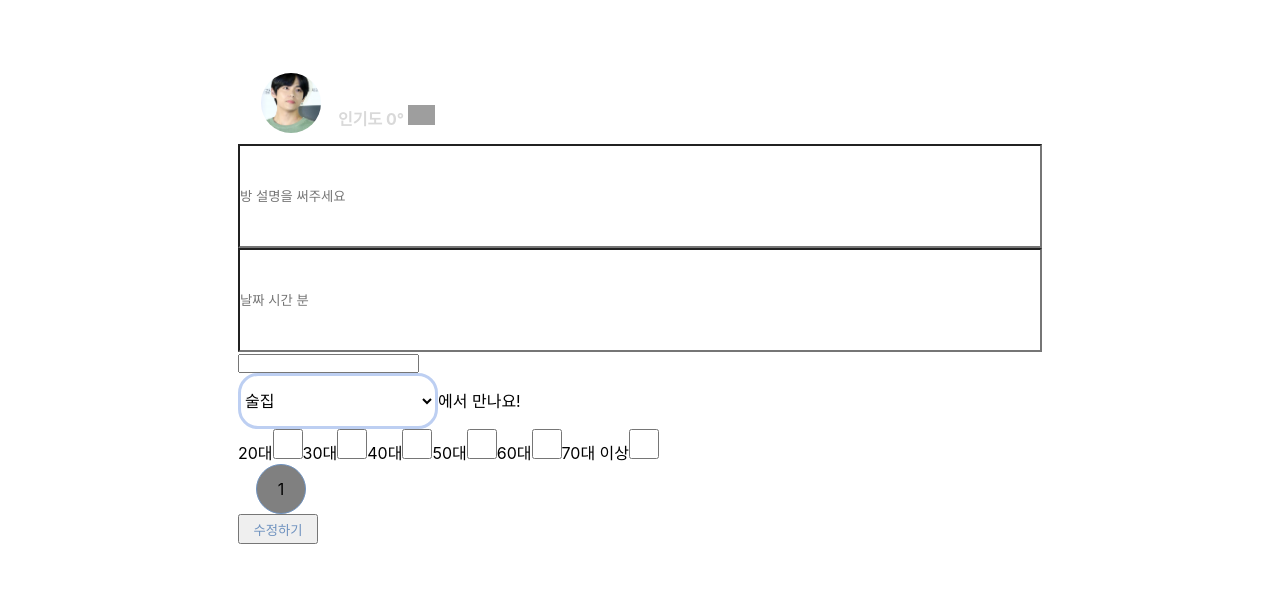
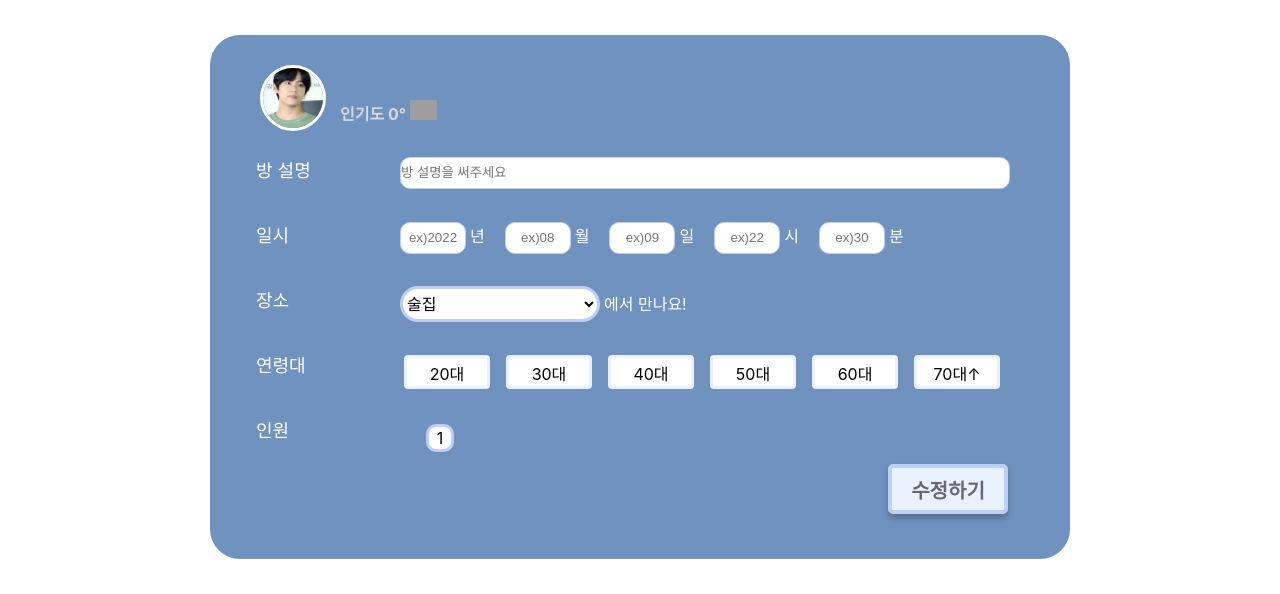
Before and after one commit to minwoo9629/DrinkUs, a React (Create React App) app in the folder FrontEnd/: page /calendar/1/edit in a window 1280 px wide. Shown: the part 203-797 px from the top of the page. Built offline with nearby package versions, Linux system fonts and the light colour scheme; no server answers; grey boxes are pictures that could not be loaded; the HTML template or start-up script is replaced by a standard one; a web font is replaced by a local one.

Commit message:
feat: 방 수정 페이지

```diff
--- a/FrontEnd/src/pages/calendarcommunity/CreateCalendar.js
+++ b/FrontEnd/src/pages/calendarcommunity/CreateCalendar.js
@@ -79,12 +79,6 @@ const DateInputForm = styled.input`
   text-align: center;
 `
 
-const CheckBoxForm = styled.input`
-  background-color: white;
-  width: 30px;
-  height: 30px;
-`
-
 const SelectBox = styled.select`
   width: 200px;
   background-color: white;
@@ -160,7 +154,7 @@ const CreateCalendar = () => {
 
   const [calendarInfo, setCalendarInfo] = useState({
     calendarContent: '',
-    peopleLimit: 2,
+    peopleLimit: 1,
     place: '술집',
   });
 
@@ -225,7 +219,7 @@ const CreateCalendar = () => {
   };
 
   const onHandleDecrease = (type) => {
-    const amount = calendarInfo[type] - 1 < 2 ? 2 : calendarInfo[type] - 1;
+    const amount = calendarInfo[type] - 1 < 1 ? 1 : calendarInfo[type] - 1;
     setCalendarInfo({ ...calendarInfo, [type]: amount });
   };
 
--- a/FrontEnd/src/pages/calendarcommunity/EditCalendar.js
+++ b/FrontEnd/src/pages/calendarcommunity/EditCalendar.js
@@ -4,100 +4,196 @@ import Header from "../../components/layout/Header";
 import FetchProfile from "../../components/room/FetchProfile";
 import { Wrapper } from "../../components/styled/Wrapper";
 import { client } from "../../utils/client";
-import ReactDatePicker from "react-datepicker";
+import moment from "moment";
+import { FailAlert, SuccessAlert } from "../../utils/sweetAlert";
+import { useNavigate } from "react-router-dom";
+
+const CreateCalendarBlock = styled.div`
+  width: 800px;
+  margin-bottom: 20px;
+  color: white;
+  background-color: #6F92BF;
+  border-radius: 30px;
+  padding: 30px;
+`
+
+const InputBlock = styled.div`
+  display: block;
+  line-height: 1;
+  margin-top: 5px;
+  margin-bottom: 5px;
+  height: 60px;
+`;
+
+const InputLeftWrap = styled.div`
+  float: left;
+  margin-left: 2%;
+  width: 18%;
+  height: 30px;
+  line-height: 30px;
+  padding: 17px 0;
+  font-size: 18px;
+  text-align: left;
+`;
+
+const InputRightWrap = styled.div`
+  float: left;
+  width: 80%;
+  height: 30px;
+  line-height: 30px;
+  padding: 17px 0;
+`;
 
 const CreateButton = styled.button `
-  color: #6f92bf;
-  width: 80px;
-  height: 30px;
+  float: right;
+  margin-right: 4%;
+  background-color: #EAF1FF;
+  color: #676775;
+  width: 120px;
+  height: 50px;
+  font-size: 20px;
+  font-weight: bold;
+  border: 4px solid #BDCFF2;
+  border-radius: 5px;
+  box-shadow: 0px 4px 6px rgba(0,0,0,0.25);
 `
 
 const InputForm = styled.input`
   background-color: white;
-  width: 800px;
-  height: 100px;
+  width: 95%;
+  height: 30px;
+  line-height: 30px;
+  border: 1px solid #BDCFF2;
+  border-radius: 10px;
 `
 
-const CheckBoxForm = styled.input`
+const DateInputForm = styled.input`
+  margin-left: ${({ ml }) => ml};
+  margin-right: 4px;
   background-color: white;
-  width: 30px;
+  width: 10%;
   height: 30px;
+  line-height: 30px;
+  border: 1px solid #BDCFF2;
+  border-radius: 10px;
+  text-align: center;
 `
 
 const SelectBox = styled.select`
   width: 200px;
   background-color: white;
   border: 3px solid #BDCFF2;
- height: 56px;
+  height: 36px;
   border-radius: 20px;
   font-size: 16px;
+  margin-right: 4px;
 `
 
+const AgesWrapper = styled.div`
+  display: inline-block;
+  height: 28px;
+  line-height: 28px;
+  width: 80px;
+  color: black;
+  margin: 4px 12px 4px 4px;
+  background-color: #ffffff;
+  border-radius: 4px;
+  border: 3px solid #eaf1ff;
+  text-align: center;
+  overflow: hidden;
+
+  & input:checked + span {
+    background-color: #BDCFF2;
+  }
+  & span {
+    cursor: pointer;
+    display: block;
+    padding: 2px 16px;
+  }
+`;
+
+const CheckBoxStyled = styled.input`
+  display: none;
+  cursor: pointer;
+`;
+
 const StyledAmountWrapper = styled.div`
-  background-color: gray;
-  width: 50px;
-  height: 50px;
-  border: 1px solid #6f92bf;
-  border-radius: 100%;
+  width: 28px;
+  height: 28px;
+  border: 3px solid #BDCFF2;
+  border-radius: 10px;
+  font-size: 16px;
   margin: 0px 18px;
+  background-color: white;
+  color: black;
   display: flex;
   justify-content: center;
   align-items: center;
   box-sizing: border-box;
-`
+`;
 
 const StyledButton = styled.button`
+  adding: 4px;
   border: none;
-  background-color: white;
+  background-color: transparent;
   font-size: 16px;
+  color: white;
   cursor: pointer;
-`
+`;
 
-const RowWrapper = styled.div`
+const PeopleLimitWrapper = styled.div`
   display: flex;
   flex-direction: row;
   align-items: baseline;
-`
+  padding: 8px;
+`;
 
 const CreateCalendar = () => {
 
+  const navigate = useNavigate();
+
   const [calendarInfo, setCalendarInfo] = useState({
     calendarContent: '',
-    // calendarDatetime: '',
     peopleLimit: 1,
-    place: '',
+    place: '술집',
   });
 
   const onCalendarInfoInput = (e) => {
     setCalendarInfo({...calendarInfo, [e.target.name]: e.target.value} )
   };
 
-  const onCalendarInfoSubmit = (calendar_id) => {
-    // 내용 유효 체크
+  const onCalendarInfoSubmit = (e) => {
+    e.preventDefault();
+    // 방 설명 유효성 체크
     if (calendarInfo.calendarContent.length === 0) {
-      alert("내용을 입력해 주세요.");
+      alert(`방 설명을 써 주세요. '${calendarInfo.place}에서 만날 사람~' 은 어때요?`);
+      return;
     }
-
-    // 날짜 유효 체크
-    if (calendarInfo.calendarDatetime.length === 0) {
-      alert("날짜를 입력해 주세요.");
-    }
-
-    // 인원 유효 체크
-    if (calendarInfo.peopleLimit.length === 0) {
-      alert("최대인원을 입력해 주세요.");
+    // x월, x일, x시, x분 => 0x월, 0x일, 0x시, 0x분
+    // 방 시간 초과 유효성 체크
+    if (dateState.year + dateState.month + dateState.day + dateState.hour + dateState.minute <= moment().format('YYYYMMDDHHmm')) {
+      alert('이미 지나간 시간을 입력하셨어요!')
+      return;
     }
 
     // api 요청
+    const calendar_id = window.location.pathname.split('/')[2];
     client
       .put(`calendar/${calendar_id}`, {
         calendarContent: calendarInfo.calendarContent,
-        calendarDatetime: calendarInfo.calendarDatetime,
+        calendarDatetime: dateState.year + dateState.month + dateState.day + dateState.hour + dateState.minute,
         peopleLimit: calendarInfo.peopleLimit,
         place: calendarInfo.place,
         ages: ageCheckedItems,
       })
-      .then((response) => response);
+      .then(function (response){
+        SuccessAlert('수정 성공!')
+        navigate("/calendar");
+      })
+      .catch(function (error) {
+        FailAlert(`시간 형식을 맞춰주세요!
+        ex) ${moment().format('YYYY')}년${moment().format('MM')}월${moment().format('DD')}일${moment().format('HH')}시${moment().format('mm')}분`)
+      })
   };
 
   // Age 관련 체크 로직
@@ -129,15 +225,27 @@ const CreateCalendar = () => {
   };
 
   // 날짜 형식
-  const [startDate, setStartDate] = useState(new Date());
+  const [dateState, setDateState] = useState({
+    year: '',
+    month: '',
+    day: '',
+    hour: '',
+    minute: ''
+  });
+
+  const onDaterInfoInput = (e) => {
+    setDateState({...dateState, [e.target.name]: e.target.value})
+  };
 
   return (
     <>
       <Header/>
       <Wrapper color={'#fff'}>
-        <div>
+        <CreateCalendarBlock>
           <FetchProfile/>
-          <div>
+          <InputBlock>
+            <InputLeftWrap>방 설명</InputLeftWrap>
+            <InputRightWrap>
               <InputForm
                 type="text"
                 value={calendarInfo.calendarContent}
@@ -146,19 +254,55 @@ const CreateCalendar = () => {
                 onChange={onCalendarInfoInput}
                 required>
               </InputForm>
-          </div>
-          <div>
-            <InputForm
-              value={calendarInfo.calendarDatetime}
-              name="calendarDatetime"
-              placeholder="날짜 시간 분"
-              onChange={onCalendarInfoInput}
+            </InputRightWrap>
+          </InputBlock>
+          <InputBlock>
+            <InputLeftWrap>일시</InputLeftWrap>
+            <InputRightWrap>
+              <DateInputForm
+                value={dateState.year}
+                name="year"
+                placeholder="ex)2022"
+                onChange={onDaterInfoInput}
                 required>
-            </InputForm>
-            <ReactDatePicker
-            />
-          </div>
-          <div>
+              </DateInputForm>년
+              <DateInputForm
+                ml={'20px'}
+                value={dateState.month}
+                name="month"
+                placeholder="ex)08"
+                onChange={onDaterInfoInput}
+                required>
+              </DateInputForm>월
+              <DateInputForm
+                ml={'20px'}
+                value={dateState.day}
+                name="day"
+                placeholder="ex)09"
+                onChange={onDaterInfoInput}
+                required>
+              </DateInputForm>일
+              <DateInputForm
+                ml={'20px'}
+                value={dateState.hour}
+                name="hour"
+                placeholder="ex)22"
+                onChange={onDaterInfoInput}
+                required>
+              </DateInputForm>시
+              <DateInputForm
+                ml={'20px'}
+                value={dateState.minute}
+                name="minute"
+                placeholder="ex)30"
+                onChange={onDaterInfoInput}
+                required>
+              </DateInputForm>분
+            </InputRightWrap>
+          </InputBlock>
+          <InputBlock>
+            <InputLeftWrap>장소</InputLeftWrap>
+            <InputRightWrap>
               <SelectBox
                 type="selectbox"
                 value={calendarInfo.place}
@@ -167,59 +311,99 @@ const CreateCalendar = () => {
                 required
                 >
                 <option>술집</option>
-              <option>야구장</option>
                 <option>펍</option>
+                <option>칵테일바</option>
+                {/* <option>야구장</option>
+                <option>축구장</option>
+                <option>페스티벌</option>
+                <option>클럽</option>
+                <option>엘리니아</option>
                 <option>편의점</option>
                 <option>한강공원</option>
+                <option>미술관</option>
+                <option>영화관</option>
+                <option>협곡</option>
+                <option>독서실</option> */}
               </SelectBox>
               에서 만나요!
-          </div>
-          <div>
-            20대
-            <CheckBoxForm
+            </InputRightWrap>
+          </InputBlock>
+          <InputBlock>
+            <InputLeftWrap>연령대</InputLeftWrap>
+            <InputRightWrap>
+              <AgesWrapper>
+                <label>
+                  <CheckBoxStyled
                     type="checkbox"
-              id = "0"
+                    id="0"
+                    name="ages"
+                    value={CheckedAges.roomage}
+                    onChange={onAgeCheckbox}
+                  />
+                  <span>20대</span>
+                </label>
+              </AgesWrapper>
+              <AgesWrapper>
+                <label>
+                  <CheckBoxStyled
+                    type="checkbox"
+                    id="1"
                     name="ages"
                     onChange={onAgeCheckbox}
                   />
-            30대
-            <CheckBoxForm
+                  <span>30대</span>
+                </label>
+              </AgesWrapper>
+              <AgesWrapper>
+                <label>
+                  <CheckBoxStyled
                     type="checkbox"
-              id = "1"
+                    id="2"
                     name="ages"
                     onChange={onAgeCheckbox}
                   />
-            40대
-            <CheckBoxForm
+                  <span>40대</span>
+                </label>
+              </AgesWrapper>
+              <AgesWrapper>
+                <label>
+                  <CheckBoxStyled
                     type="checkbox"
-              id = "2"
+                    id="3"
                     name="ages"
                     onChange={onAgeCheckbox}
                   />
-            50대
-            <CheckBoxForm
+                  <span>50대</span>
+                </label>
+              </AgesWrapper>
+              <AgesWrapper>
+                <label>
+                  <CheckBoxStyled
                     type="checkbox"
-              id = "3"
+                    id="4"
                     name="ages"
                     onChange={onAgeCheckbox}
                   />
-            60대
-            <CheckBoxForm
+                  <span>60대</span>
+                </label>
+              </AgesWrapper>
+              <AgesWrapper>
+                <label>
+                  <CheckBoxStyled
                     type="checkbox"
-              id = "4"
+                    id="5"
                     name="ages"
                     onChange={onAgeCheckbox}
                   />
-            70대 이상
-            <CheckBoxForm
-              type="checkbox"
-              id = "5"
-              name="ages"
-              onChange={onAgeCheckbox}
-            />
-          </div>
-          <div>
-            <RowWrapper>
+                  <span>70대↑</span>
+                </label>
+              </AgesWrapper>
+            </InputRightWrap>
+          </InputBlock>
+          <InputBlock>
+            <InputLeftWrap>인원</InputLeftWrap>
+            <InputRightWrap>
+              <PeopleLimitWrapper>
                 <StyledButton onClick={() => onHandleDecrease("peopleLimit")}>
                   <i className="fas fa-minus"></i>
                 </StyledButton>
@@ -227,16 +411,17 @@ const CreateCalendar = () => {
                 <StyledButton onClick={() => onHandleIncrease("peopleLimit")}>
                   <i className="fas fa-plus"></i>
                 </StyledButton>
-            </RowWrapper>
-          </div>
-          <div>
+              </PeopleLimitWrapper>
+            </InputRightWrap>
+          </InputBlock>
+          <InputBlock>
             <CreateButton
               onClick={onCalendarInfoSubmit}
             >
               수정하기
             </CreateButton>
-          </div>
-        </div>
+          </InputBlock>
+        </CreateCalendarBlock>
       </Wrapper>
     </>
   );
```
Lines whose indentation alone changed are shown as unchanged.
